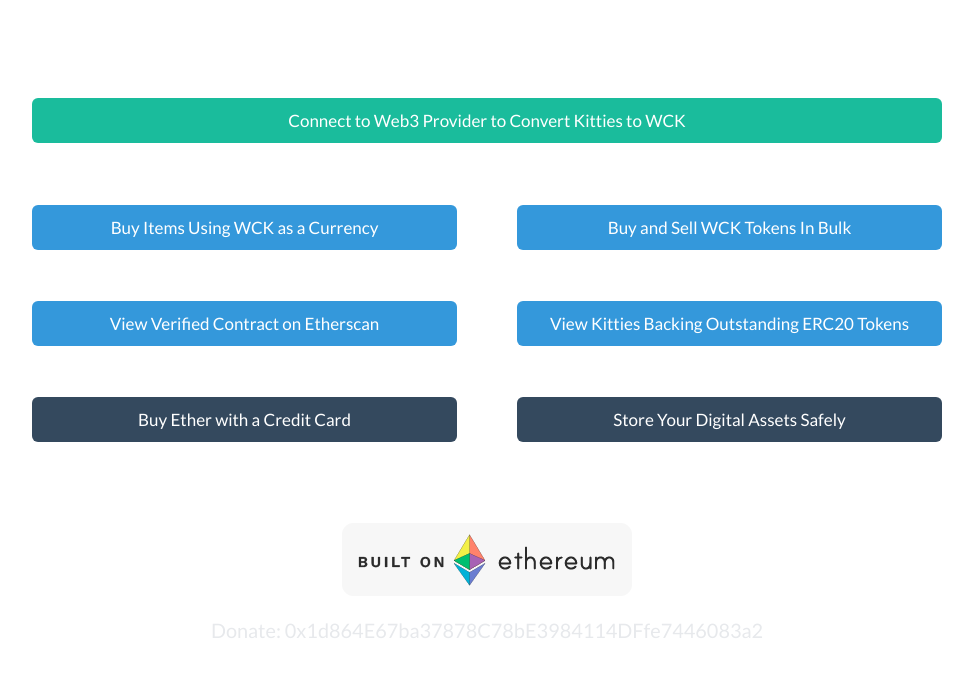
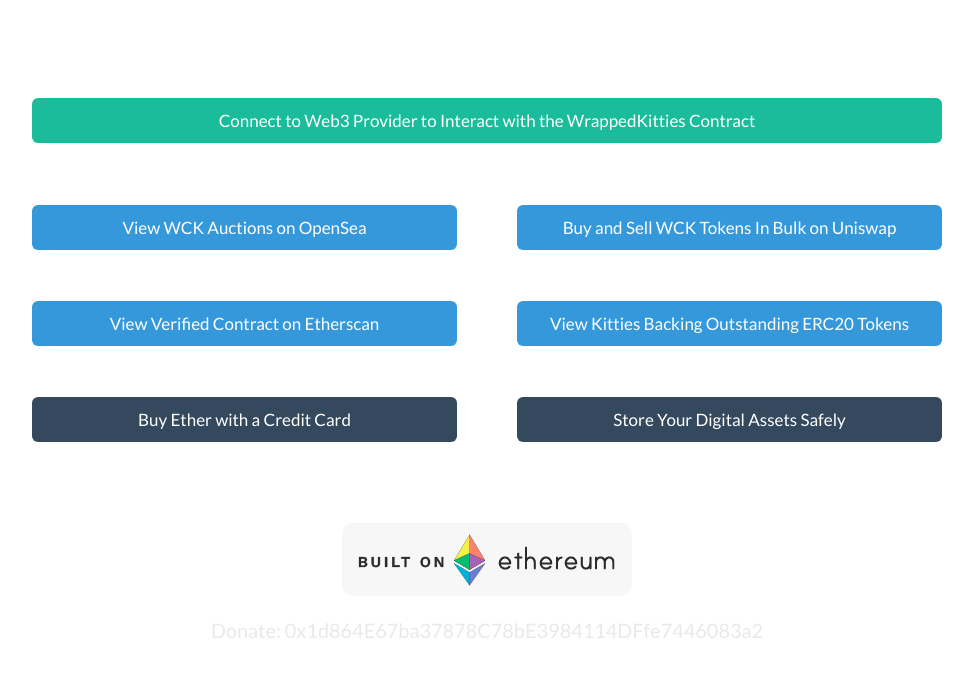
Before and after one commit to mikedemarais/wck, a plain HTML site: page index.html in a window 1280 px wide. Shown: the part 193-870 px from the top of the page, without its empty margins (153-1126 px from the left). Drawn offline with nearby package versions, Linux system fonts and the light colour scheme.

Commit message:
Changed button labels to be more descriptive

```diff
--- a/index.html
+++ b/index.html
@@ -26,7 +26,7 @@
       </div> <!-- /demo-headline -->
       <div class="col connectToWeb3Button">
         <center>
-          <a href="javascript:App.init();" class="btn btn-block btn-lg btn-primary">Connect to Web3 Provider to Convert Kitties to WCK</a>
+          <a href="javascript:App.init();" class="btn btn-block btn-lg btn-primary">Connect to Web3 Provider to Interact with the WrappedKitties Contract</a>
         </center>
       </div> <!-- /Connect To Web3 -->
       <div class="col connectToWeb3AccountLockedMessage" style="display: none;">
@@ -83,7 +83,7 @@
           <div class="col proceedToBuyKittyWithWCKButton">
             <center>
               <div class="col">
-                <a href="javascript:App.proceedToBuyKittyWithWCK();" class="btn btn-block btn-lg btn-primary">Buy Kitties with WCK Tokens</a>
+                <a href="javascript:App.proceedToBuyKittyWithWCK();" class="btn btn-block btn-lg btn-primary">Buy Kitties from CryptoKitties Website with WCK</a>
               </div>
             </center>
         </div> <!-- /proceedToBuyKittyWithWCKButton -->
@@ -805,14 +805,14 @@
             <div class="col kittyToKittyButton">
               <center>
                 <div class="col">
-                  <a href="https://opensea.io/assets/cryptokitties?refinementList%5Border_metadata.lowest_sell_order.payment_token.name%5D%5B0%5D=Wrapped%20CryptoKitties&ref=0x1d864e67ba37878c78be3984114dffe7446083a2" class="btn btn-block btn-lg btn-info">Buy Items Using WCK as a Currency</a>
+                  <a href="https://opensea.io/assets/cryptokitties?refinementList%5Border_metadata.lowest_sell_order.payment_token.name%5D%5B0%5D=Wrapped%20CryptoKitties&ref=0x1d864e67ba37878c78be3984114dffe7446083a2" class="btn btn-block btn-lg btn-info">View WCK Auctions on OpenSea</a>
                 </div>
               </center>
             </div> <!-- /kittyToKittyButton -->
             <div class="col tokenToTokenButton">
               <center>
                 <div class="col">
-                  <a href="http://uniswap.exchange/swap/0x09fE5f0236F0Ea5D930197DCE254d77B04128075" class="btn btn-block btn-lg btn-info">Buy and Sell WCK Tokens In Bulk</a>
+                  <a href="http://uniswap.exchange/swap/0x09fE5f0236F0Ea5D930197DCE254d77B04128075" class="btn btn-block btn-lg btn-info">Buy and Sell WCK Tokens In Bulk on Uniswap</a>
                 </div>
               </center>
             </div> <!-- /tokenToTokenButton -->
```
